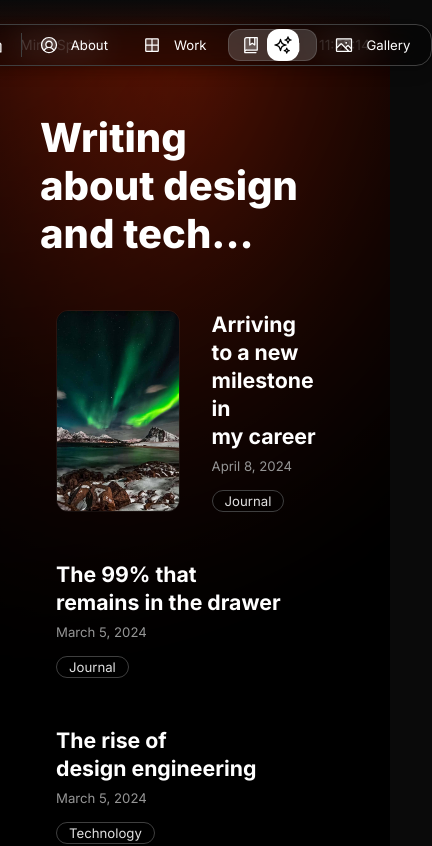
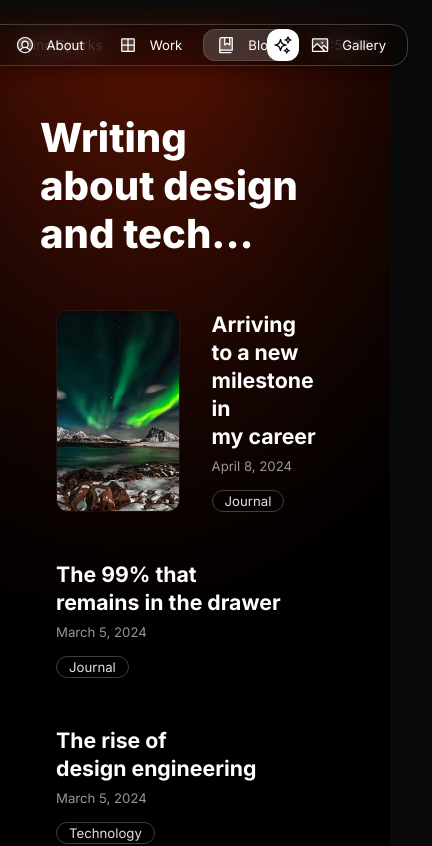
Before and after one commit to MindSparksDigitalAgency/official-website, a Next.js app: page /blog in a window 390 px wide. Shown: the top 846 px of the page, 432 px wide, since content can reach past the window. Built offline with nearby package versions, Linux system fonts and the light colour scheme.

Commit message:
fix/responsive-header

```diff
--- a/src/components/Header.tsx
+++ b/src/components/Header.tsx
@@ -87,7 +87,13 @@ export const Header = () => {
             <Flex hide="s">{`${person.firstName} ${person.lastName}`}</Flex>
           )}
         </Flex>
-        <Flex fillWidth horizontal="center">
+        <Flex
+          fillWidth
+          horizontal="center"
+          style={{
+            marginLeft: window.innerWidth < 768 ? "-3rem" : "",
+          }}
+        >
           <Flex
             background="surface"
             border="neutral-medium"
--- a/src/components/ToggleTheme.tsx
+++ b/src/components/ToggleTheme.tsx
@@ -80,11 +80,12 @@ export const ToggleTheme: React.FC = () => {
         footer={""}
         style={{
           position: "absolute",
-          top: dialogPosition.top - 60,
-          left: dialogPosition.left - 400,
+          top: window.innerWidth < 768 ? "8vh" : dialogPosition.top + 10,
+          left: window.innerWidth < 768 ? "5%" : dialogPosition.left - 400,
           zIndex: 9999,
-          width: "25%",
+          width: window.innerWidth < 768 ? "90%" : "25%",
           maxWidth: "600px",
+          height: window.innerHeight < 768 ? "200px" : "100%",
         }}
       >
         <Flex paddingX="12" fillWidth>
```
